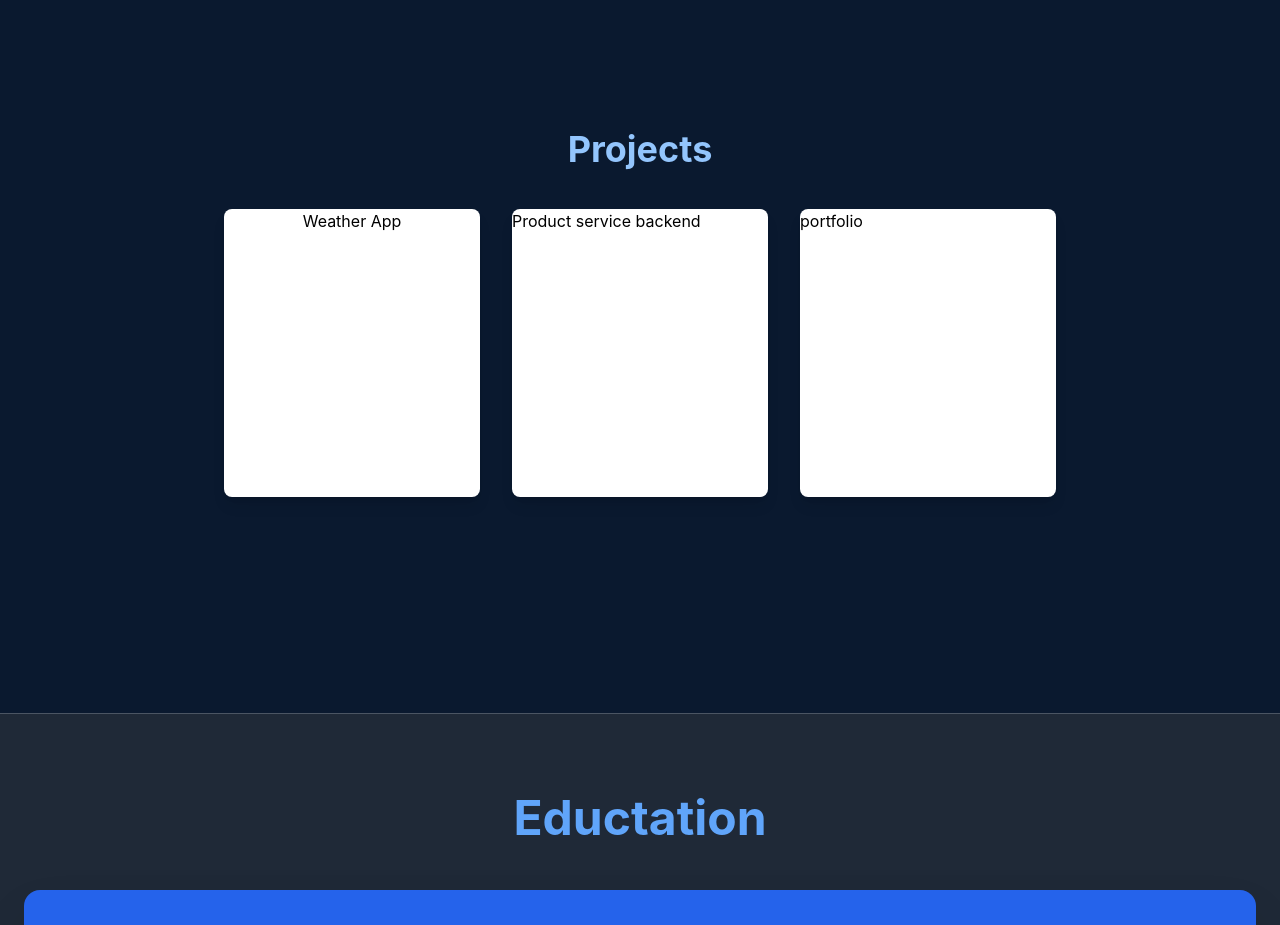
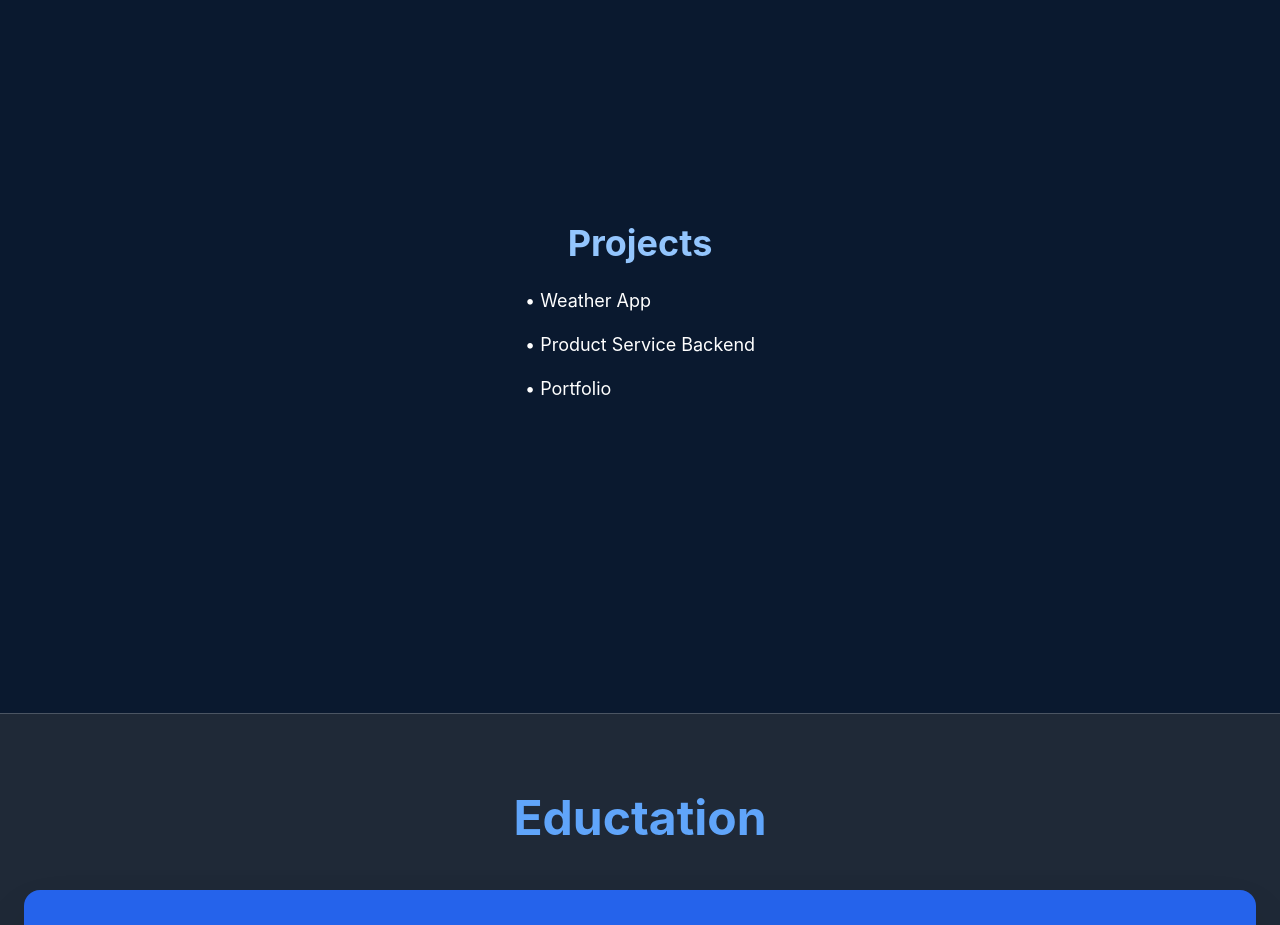
Before and after one commit to PurabRay/portfolio, a React (Create React App) app: page / in a window 1280 px wide. Shown: the part 3260-4185 px from the top of the page. Built offline with nearby package versions, Linux system fonts and the light colour scheme.

Commit message:
Update projects.js

```diff
--- a/src/projects.js
+++ b/src/projects.js
@@ -1,13 +1,29 @@
-import './projects.css'
+// import './projects.css'
+// const Projects = () => {
+//     return (
+//         <div className="bg-[#0a192f] min-h-screen flex flex-col items-center justify-center py-20">
+//         <h1 className="text-4xl font-bold text-blue-300 mb-10">Projects</h1>
+//         <div className="flex justify-center space-x-8">
+//           <div className="w-64 h-72 bg-white rounded-lg shadow-lg animate-float flex align-middle justify-center">Weather App</div>
+//           <div className="w-64 h-72 bg-white rounded-lg shadow-lg animate-float delay-100 align-middle justify-center">Product service backend</div>
+//           <div className="w-64 h-72 bg-white rounded-lg shadow-lg animate-float delay-200 align-middle justify-center">portfolio</div>
+//         </div>
+//       </div>
+//     );
+//   };
+
+//   export default Projects;
+import './projects.css';
+
 const Projects = () => {
   return (
     <div className="bg-[#0a192f] min-h-screen flex flex-col items-center justify-center py-20">
-        <h1 className="text-4xl font-bold text-blue-300 mb-10">Projects</h1>
-        <div className="flex justify-center space-x-8">
-          <div className="w-64 h-72 bg-white rounded-lg shadow-lg animate-float flex align-middle justify-center">Weather App</div>
-          <div className="w-64 h-72 bg-white rounded-lg shadow-lg animate-float delay-100 align-middle justify-center">Product service backend</div>
-          <div className="w-64 h-72 bg-white rounded-lg shadow-lg animate-float delay-200 align-middle justify-center">portfolio</div>
-        </div>
+      <h1 className="text-4xl font-bold text-blue-300 mb-6">Projects</h1>
+      <ul className="text-lg text-white space-y-4">
+        <li className="hover:text-blue-300 transition duration-200">• Weather App</li>
+        <li className="hover:text-blue-300 transition duration-200">• Product Service Backend</li>
+        <li className="hover:text-blue-300 transition duration-200">• Portfolio</li>
+      </ul>
     </div>
   );
 };
```
Lines whose indentation alone changed are shown as unchanged.
